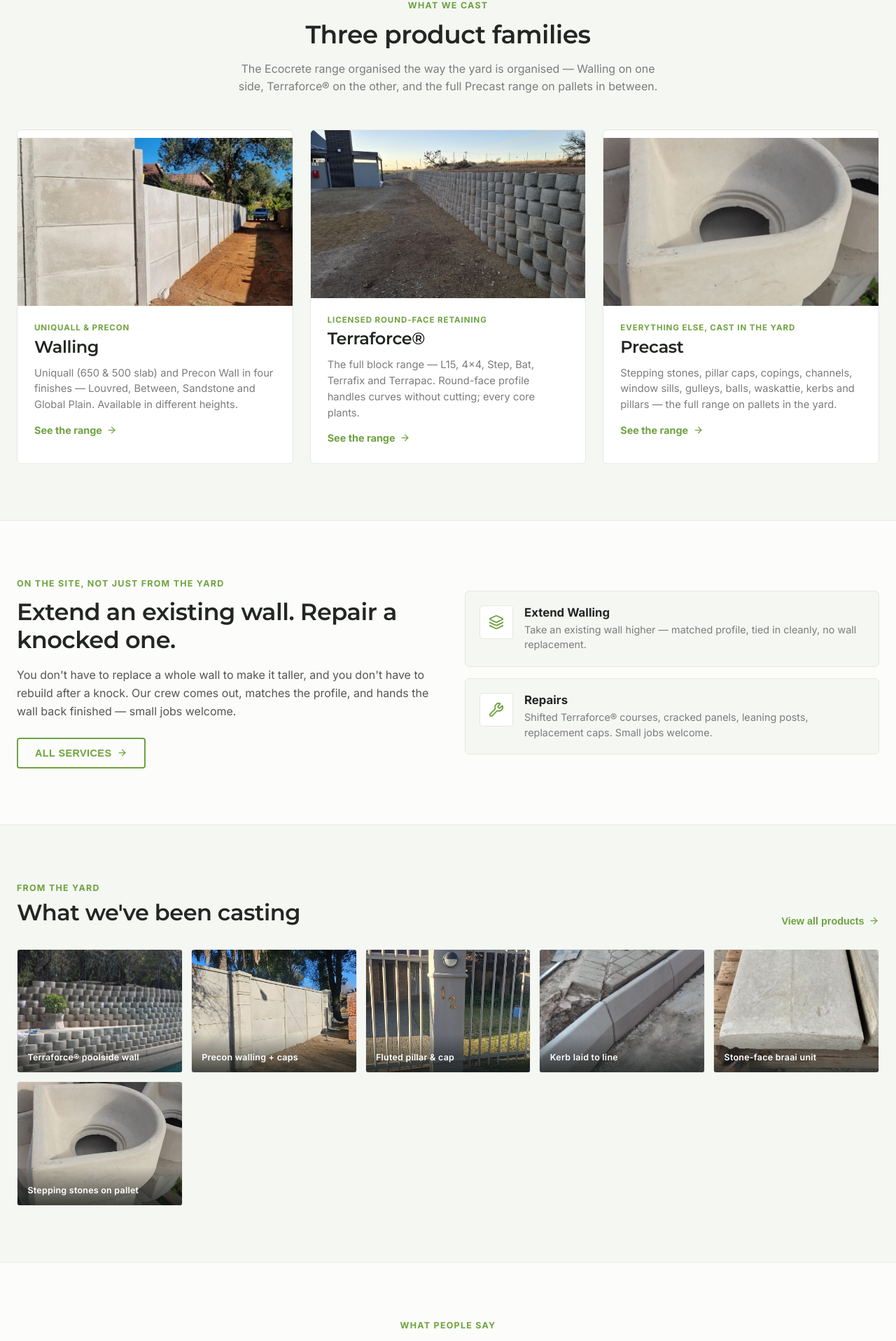
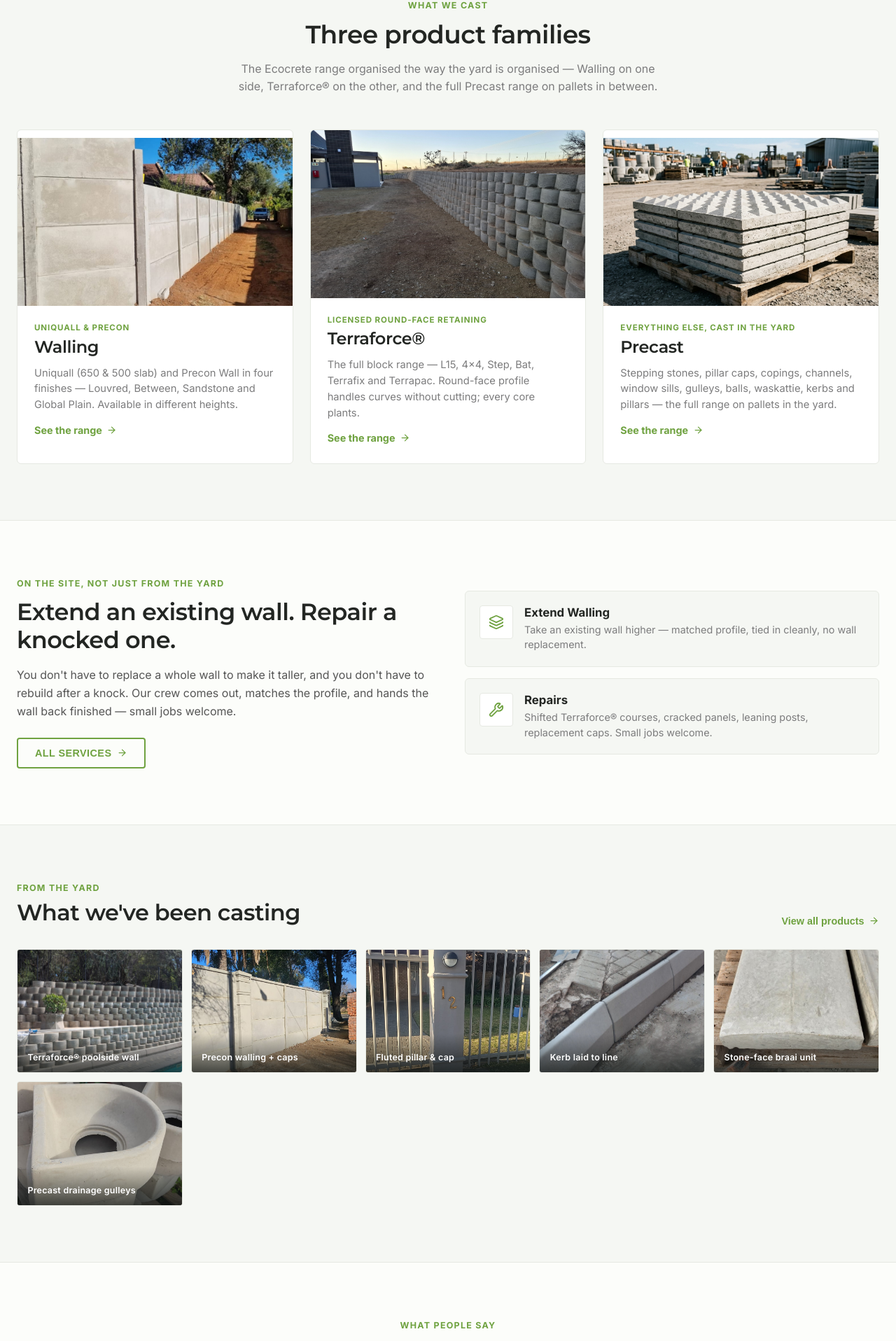
Before and after one commit to rynodutoit1998/Ecocrete, a React (Vite) app: page / in a window 1280 px wide. Shown: the part 991-2907 px from the top of the page at 70% size. Built offline with nearby package versions, Linux system fonts and the light colour scheme.

Commit message:
Update precast gully and stepping stone images across pages and catalogue

```diff
--- a/src/data/ecocreteData.ts
+++ b/src/data/ecocreteData.ts
@@ -357,7 +357,7 @@
     tagline: "Stepping stones, pillar caps, copings, channels, window sills, gulleys, balls, waskattie, kerbs and pillars.",
     category: "Precast",
     shortDesc: "The full precast range — everything the walling and Terraforce® ranges leave off, cast in the Ecocrete yard.",
-    heroImage: "/images/stepping-stones-display.jpg",
+    heroImage: "/images/stepping-stones-pyramid.jpg",
     fullDesc: `The precast range is what's on the pallets in the Ecocrete yard alongside the walling: stepping stones (Pyramid 400 / Pyramid 500 / Roman), pillar caps (400×400, 450×450, 500×500 and 500×800), copings, channels (half-round and paving 600/900), window sills (250 and 500), gulleys (small and big), precast balls (230 and 300), waskattie wash basins (enkel and dubbel), kerbs, and pillars (square, fluted, round 200/300).
 
     Most items are on the pallet in the yard for collection. Custom quantities and bespoke sizes are cast to order on a short lead time.`,
@@ -369,7 +369,8 @@
       "Ornamental balls, planters, tables, benches & braai units"
     ],
     galleryImages: [
-      { url: "/images/stepping-stones-display.jpg", caption: "Stepping-stone range on display in the yard", tag: "STEPPING STONES" },
+      { url: "/images/stepping-stones-pyramid.jpg", caption: "Pyramid-pattern stepping stones on pallet", tag: "STEPPING STONES" },
+      { url: "/images/concrete-gully.jpg", caption: "Precast concrete drainage gulleys on pallet", tag: "GULLEYS" },
       { url: "/images/pillar-caps-pyramid.jpg", caption: "Pyramid pillar caps stacked on pallet", tag: "PILLAR CAPS" },
       { url: "/images/pillar-fluted-cap.jpg", caption: "Fluted gate pillar with matching cap", tag: "PILLARS" },
       { url: "/images/balusters.jpg", caption: "Turned white balusters for a balcony run", tag: "BALUSTERS" },
--- a/src/pages/HomePage.tsx
+++ b/src/pages/HomePage.tsx
@@ -39,7 +39,7 @@
     title: 'Precast',
     tagline: 'Everything else, cast in the yard',
     blurb: 'Stepping stones, pillar caps, copings, channels, window sills, gulleys, balls, waskattie, kerbs and pillars — the full range on pallets in the yard.',
-    image: '/images/stepping-stones-display.jpg'
+    image: '/images/stepping-stones-pyramid.jpg'
   }
 ];
 
@@ -66,7 +66,7 @@
   { src: '/images/pillar-fluted-cap.jpg', label: 'Fluted pillar & cap' },
   { src: '/images/kerb-installation.jpg', label: 'Kerb laid to line' },
   { src: '/images/precast-braai.jpg', label: 'Stone-face braai unit' },
-  { src: '/images/stepping-stones-display.jpg', label: 'Stepping stones on pallet' }
+  { src: '/images/concrete-gully.jpg', label: 'Precast drainage gulleys' }
 ];
 
 export const HomePage: React.FC<HomePageProps> = ({ onNavigate, onOpenQuote }) => {
--- a/src/pages/ProductsPage.tsx
+++ b/src/pages/ProductsPage.tsx
@@ -56,7 +56,7 @@
         style={{
           position: 'relative',
           padding: '4.5rem 0 4rem',
-          backgroundImage: `linear-gradient(rgba(20, 24, 22, 0.78), rgba(20, 24, 22, 0.72)), url('/images/stepping-stones-display.jpg')`,
+          backgroundImage: `linear-gradient(rgba(20, 24, 22, 0.78), rgba(20, 24, 22, 0.72)), url('/images/stepping-stones-pyramid.jpg')`,
           backgroundSize: 'cover',
           backgroundPosition: 'center',
           color: '#FFFFFF'
```
